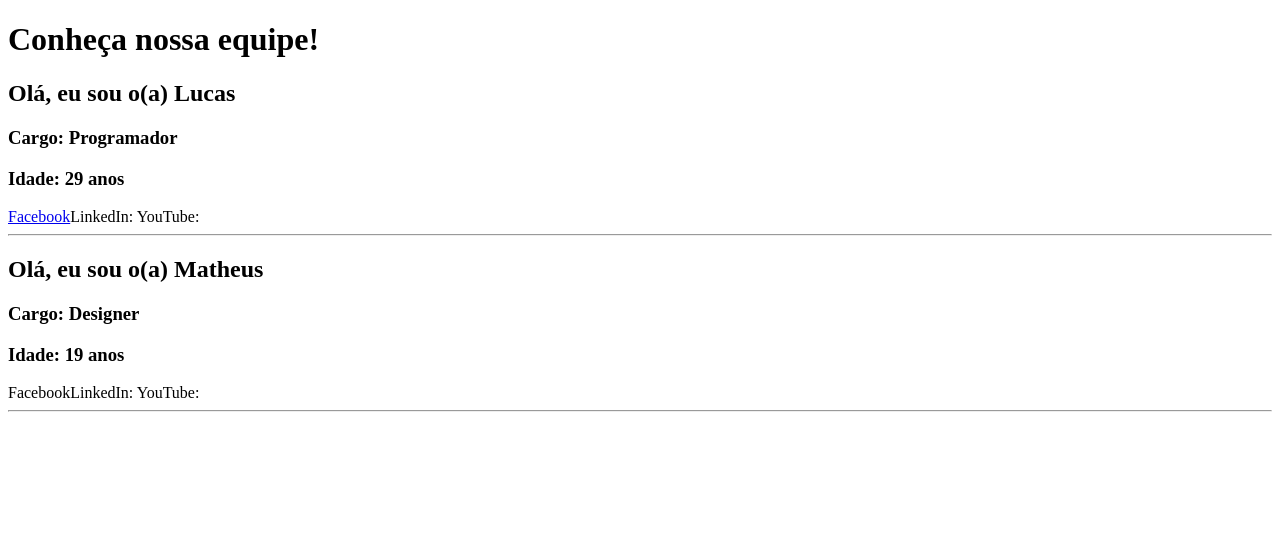
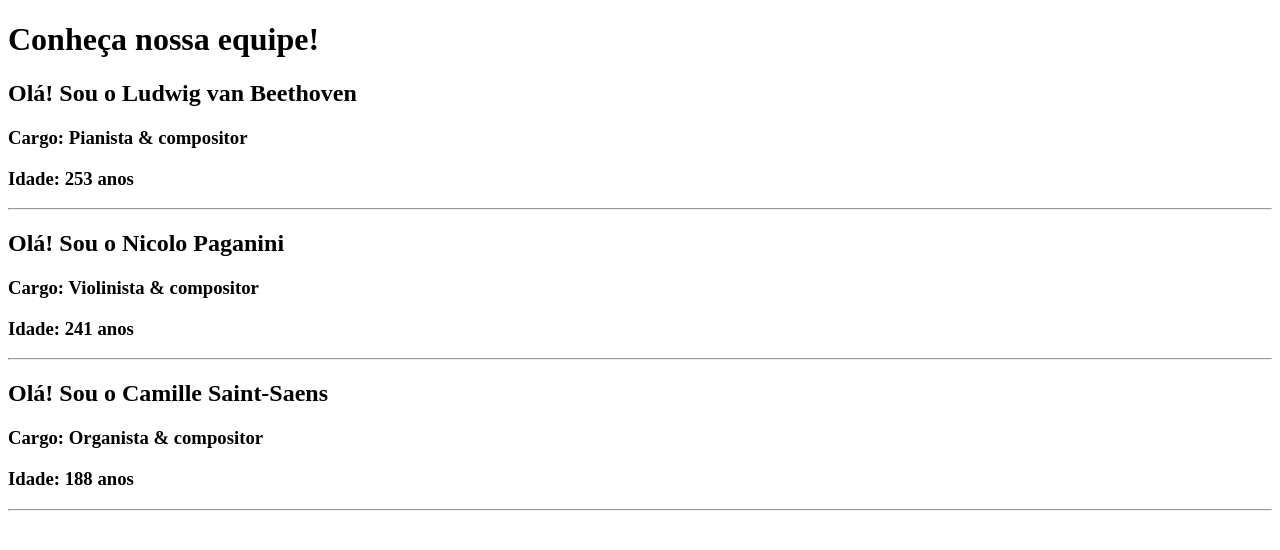
Before and after one commit to rveneroso/react-first-project, a React (Create React App) app: page / in a window 1280 px wide. Shown: the top 550 px of the page. Built offline with nearby package versions, Linux system fonts and the light colour scheme.

Commit message:
Introdução à Class Component.

```diff
--- a/src/App.js
+++ b/src/App.js
@@ -1,41 +1,36 @@
-export default function App() {
+import React, { Component} from "react";
 
-  const Equipe = (props) => {
+class Equipe extends Component {
+  render(){
     return(
       <div>
-        <Sobre nome = {props.nome} cargo = {props.cargo} idade = {props.idade}/>
-        <Social fb={props.facebook}/>
+        <Sobre nome={this.props.nome} cargo={this.props.cargo} idade={this.props.idade} />
         <hr/>
       </div>
     );
   }
+}
 
-  const Sobre = (props) => {
+class Sobre extends Component {
+  render(){
     return(
       <div>
-        <h2>Olá, eu sou o(a) {props.nome}</h2>
-        <h3>Cargo: {props.cargo}</h3>
-        <h3>Idade: {props.idade} anos</h3>
+        <h2>Olá! Sou o  {this.props.nome} </h2>
+        <h3>Cargo: {this.props.cargo} </h3>
+        <h3>Idade: {this.props.idade} anos</h3>
       </div>
     );
   }
+}
 
-  const Social = (props) => {
-    return(
-      <div>
-        <a href={props.fb}>Facebook</a>
-        <a>LinkedIn: </a>
-        <a>YouTube: </a>
-      </div>
-    );
-  }
+export default function App() {
 
   return (
     <div>
       <h1>Conheça nossa equipe!</h1>
-      <Equipe nome="Lucas" cargo="Programador" idade="29"
-              facebook="https://google.com/"/>
-      <Equipe nome="Matheus" cargo="Designer" idade="19" />
+      <Equipe nome="Ludwig van Beethoven" cargo="Pianista & compositor" idade="253"/>
+      <Equipe nome="Nicolo Paganini" cargo="Violinista & compositor" idade="241"/>
+      <Equipe nome="Camille Saint-Saens" cargo="Organista & compositor" idade="188"/>
     </div>
   )
 }
```
